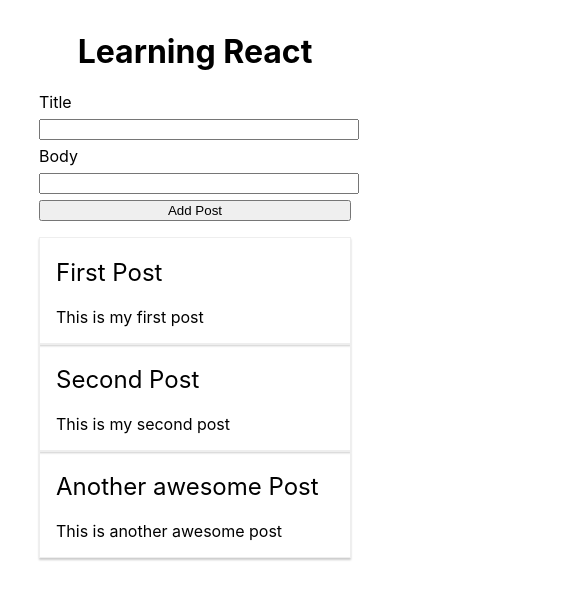
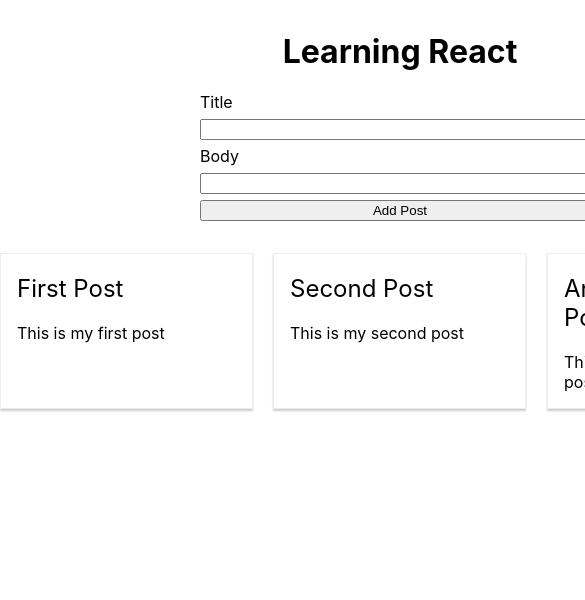
Before and after one commit to pratikmane1299/learning-react, a React (Create React App) app in the folder cool-react-app/: page / in a window 390 px wide. Shown: the top 600 px of the page, 585 px wide, since content can reach past the window. Built offline with nearby package versions, Linux system fonts and the light colour scheme.

Commit message:
change styles

```diff
--- a/cool-react-app/src/App.css
+++ b/cool-react-app/src/App.css
@@ -1,5 +1,5 @@
 body {
-  width: 80%;
+  width: 800px;
   margin: 2em auto 0 auto;
 }
 
@@ -9,37 +9,17 @@
 
 form, input, button, label {
   display: block;
-  width: 100%;
-  margin-bottom: 0.4rem;
+  width: 400px;
+  margin: 0 auto 0.4rem auto;
 }
 
-section {
-  margin-top: 1rem;
-  -webkit-column-count: 4;
-  column-count: 4;
+.post-grid {
+  margin: 2rem auto;
+  display: grid;
+  grid-template-columns: 1fr 1fr 1fr;
+  grid-gap: 20px;
 }
 
 .post {
   width: 100%;
 }
-
-@media screen and (max-width: 1200px) {
-  section {
-    -webkit-column-count: 3;
-    column-count: 3;
-  }
-}
-
-@media (max-width: 790px) {
-  section {
-    -webkit-column-count: 2;
-    column-count: 2;
-  }
-}
-
-@media (max-width: 576px) {
-  section {
-    -webkit-column-count: 1;
-    column-count: 1;
-  }
-}
--- a/cool-react-app/src/App.js
+++ b/cool-react-app/src/App.js
@@ -61,7 +61,7 @@
           handleChange={this.handleChange}
           handleFormSubmit={this.handleFormSubmit}
         />
-        <section>
+        <section className="post-grid">
           {
             posts.map(p => {
               return <Post key={p.id} post={p} className="post" />
```
